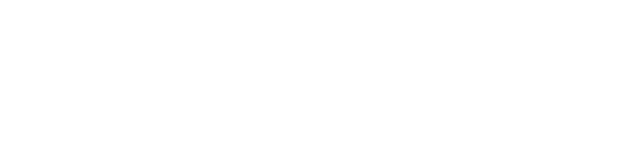
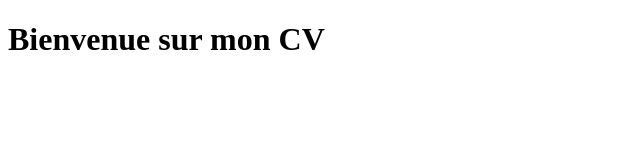
Before and after one commit to Akis667/mon-cv, a plain HTML site: page index.html in a window 1280 px wide. Shown: the whole page, without its empty margins (0-640 px from the left). Drawn offline with Linux system fonts and the light colour scheme.

Commit message:
mise en place de la section titre

```diff
--- a/index.html
+++ b/index.html
@@ -3,10 +3,11 @@
 <head>
     <meta charset="UTF-8">
     <meta name="viewport" content="width=device-width, initial-scale=1.0">
-    <title></title>
+    <title>Mon cv ,Stephen AKIYEMI</title>
     <link rel="stylesheet" href="style.css">
 </head>
 <body>
+    <h1> Bienvenue sur mon CV</h1>
 
 </body>
 </html>
```
